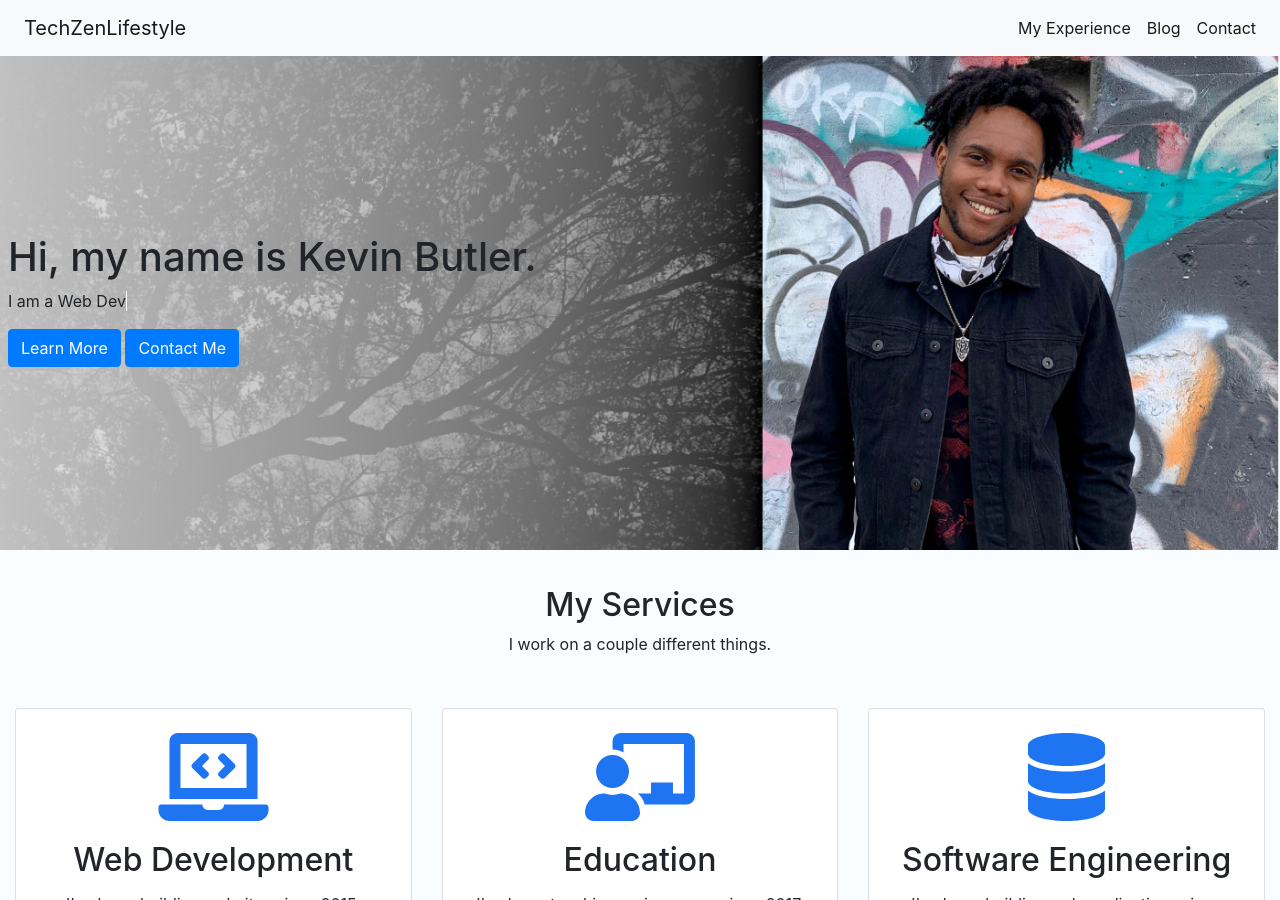
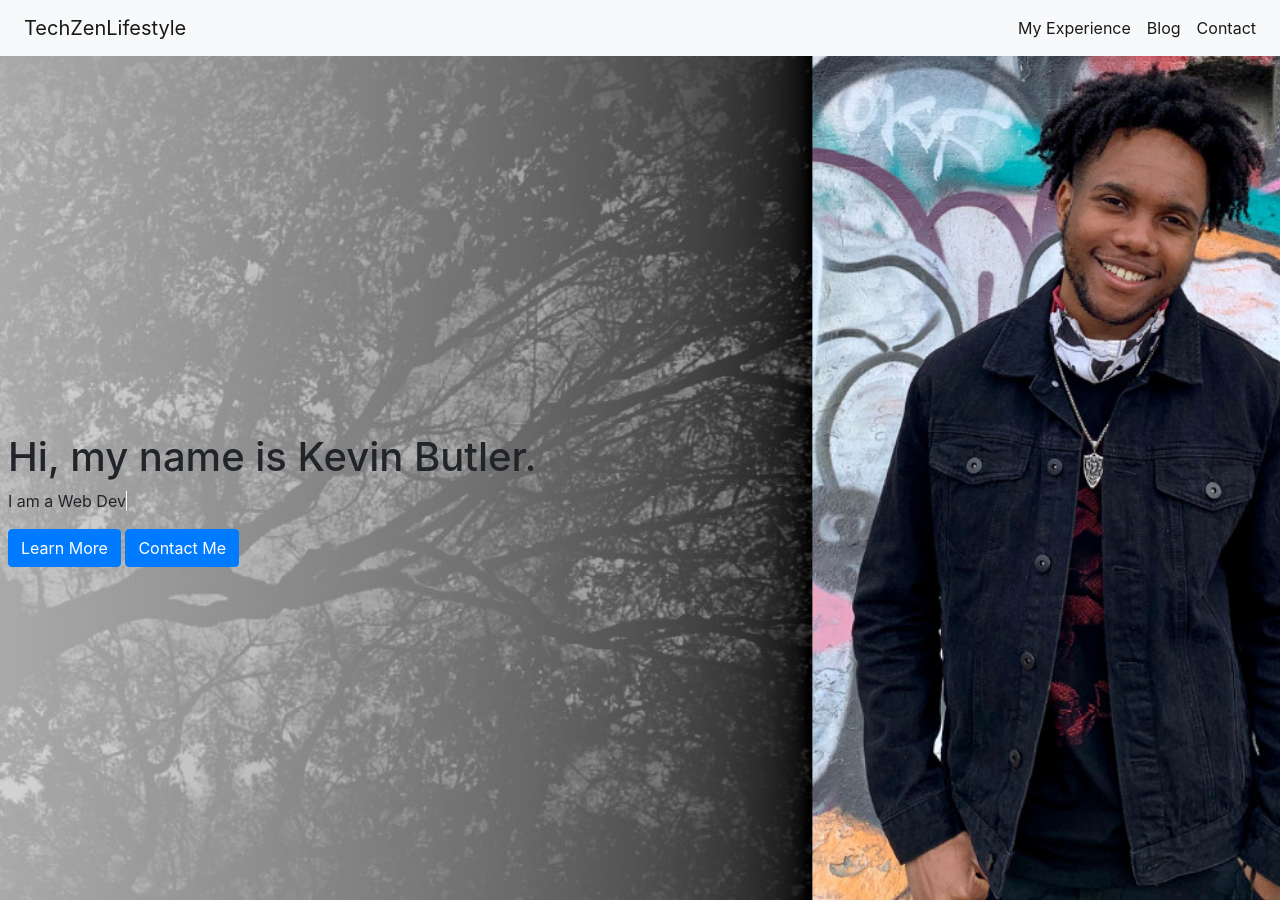
Before and after one commit to techzenlifestyle/my-portfolio-site, a Jekyll site: the page built from index.html, in a window 1280 px wide and 900 px high. Built offline with Jekyll 4.4.1, drawn with Linux system fonts in a browser that asks for light colours; nearby versions of some CDN libraries; some of the changed text lies outside the part shown.

Commit message:
Finished testimonials and fixing section height

```diff
--- a/assets/css/styles.css
+++ b/assets/css/styles.css
@@ -23,7 +23,7 @@
     background-size: cover;
     display: flex;
     align-items: center;
-    height: 500px;
+    height: 100vh;
     margin: 0;
     padding: 0;
 }
@@ -39,7 +39,7 @@
 
 #services {
     background-color: #F9FDFF;
-    height: 500px;
+    height: 100vh;
     text-align: center;
 }
 
@@ -51,23 +51,8 @@
     margin-top: 24px;
 }
 
-#connect {
-    background: linear-gradient(0deg, rgba(30, 116, 241, 0.3), rgba(30, 116, 241, 0.3)), url("../images/contact-image.jpg") no-repeat top center fixed;
-    background-size: cover;
-    display: flex;
-    align-items: center;
-    justify-content: center;
-    height: 500px;
-    color: #FFFFFF;
-}
-
-#contact-btn {
-    position: absolute;
-    margin-top: 120px;
-}
-
 #testimonials {
-    height: 500px;
+    height: 100vh;
     padding: 120px;
     text-align: center;
 }
@@ -79,18 +64,6 @@
     height: 120px;
 }
 
-.carousel-control-next, .carousel-control-prev {
-    bottom: -375px;
-}
-
-.carousel-control-next {
-    margin-right: 460px;
-}
-
-.carousel-control-prev {
-    margin-left: 460px;
-}
-
 .carousel-control-prev-icon, .carousel-control-next-icon {
     height: 60px;
     width: 60px;
@@ -99,27 +72,41 @@
     border-radius: 50%;
     border: 2px solid grey;
     background-image: none;
+    margin-top: 75vh;
 }
 
 .carousel-control-next-icon:after {
     content: '>';
     font-size: 36px;
     color: grey;
-    /* margin-right: 40px; */
 }
 
 .carousel-control-prev-icon:after {
     content: '<';
     font-size: 36px;
     color: grey;
-    /* margin-left: 40px; */
+}
+
+#connect {
+    background: linear-gradient(0deg, rgba(30, 116, 241, 0.3), rgba(30, 116, 241, 0.3)), url("../images/contact-image.jpg") no-repeat top center fixed;
+    background-size: cover;
+    display: flex;
+    align-items: center;
+    justify-content: center;
+    height: 100vh;
+    color: #FFFFFF;
+}
+
+#contact-btn {
+    position: absolute;
+    margin-top: 120px;
 }
 
 /* My Experience */
 #exp-header {
     display: flex;
     align-items: center;
-    height: 375px;
+    height: 90vh;
     background-color: #F9FDFF;
 }
 
@@ -152,7 +139,7 @@
     display: flex;
     align-items: center;
     justify-content: center;
-    height: 500px;
+    height: 100vh;
     color: #FFFFFF;
 }
 
@@ -174,7 +161,7 @@
     display: flex;
     align-items: center;
     justify-content: center;
-    height: 500px;
+    height: 100vh;
     color: white;
 }
 
--- a/index.html
+++ b/index.html
@@ -61,17 +61,22 @@
 <div class="container-fluid align" id="testimonials">
   <div id="carousel" class="carousel slide" data-ride="carousel">
     <div class="carousel-inner">
-      <div class="carousel-item active align">
+      <div class="carousel-item active">
         <img src="./assets/images/chef-alrecas-logo.jpg" class="testimonial-img" alt="Chef Alreca's Catering">
         <p>Kevin helped transform my ideas into a beautiful prefessionally done website.
           I will continue to recommend him to friends and family. Thanks again for your attention
           to detail, your punctuality and your guidance as I alter and navigate my new site.
           Good luck!
         </p>
-        <h3>Alreca Smith, Chef Alreca's Catering</h3>
+        <h3>Alreca Smith, <a href="https://chefalreca.com/" target="_blank">Chef Alreca's Catering</a></h3>
       </div>
       <div class="carousel-item">
-        <img src="..." class="d-block w-100" alt="...">
+        <img src="./assets/images/jennifer.jpg" class="testimonial-img" alt="Jennifer Delgadillo Bevington">
+        <p>Kevin is a talented and engaging instructor.  He taught coding and entrepreneurship to high school juniors in a precollege program--
+          and virtually because of the pandemic--for three weeks in the summer.  The class met everyday and Kevin made it interesting and accessible for my students,
+          many of whom had never taken either course.  The evaluations from the students of Kevin's work were great, and I am looking forward to working with him again this summer!
+        </p>
+        <h3>Jennifer Delgadillo Bevington, Director of <a href="https://naemurdic.wixsite.com/futurereadyscholars" target="_blank">Future Ready Scholars</a></h3>
       </div>
     </div>
     <a class="carousel-control-prev" href="#carousel" role="button" data-slide="prev">
--- a/my-experience.html
+++ b/my-experience.html
@@ -24,7 +24,7 @@
             </div>
         </div>
         <div class="col-sm-6 text-center center">
-            <a href="https://drive.google.com/file/d/1T--1uWelz4Klqz_yObrGxEz_rKlBQozU/view?usp=sharing"><button class="btn btn-primary" id="resume-btn">View Resume</button></a>
+            <a href="https://drive.google.com/file/d/1T--1uWelz4Klqz_yObrGxEz_rKlBQozU/view?usp=sharing" target="_blank"><button class="btn btn-primary" id="resume-btn">View Resume</button></a>
         </div>
     </div>
 </div>
```
Also changed, not shown: assets/images/jennifer.jpg (added).
